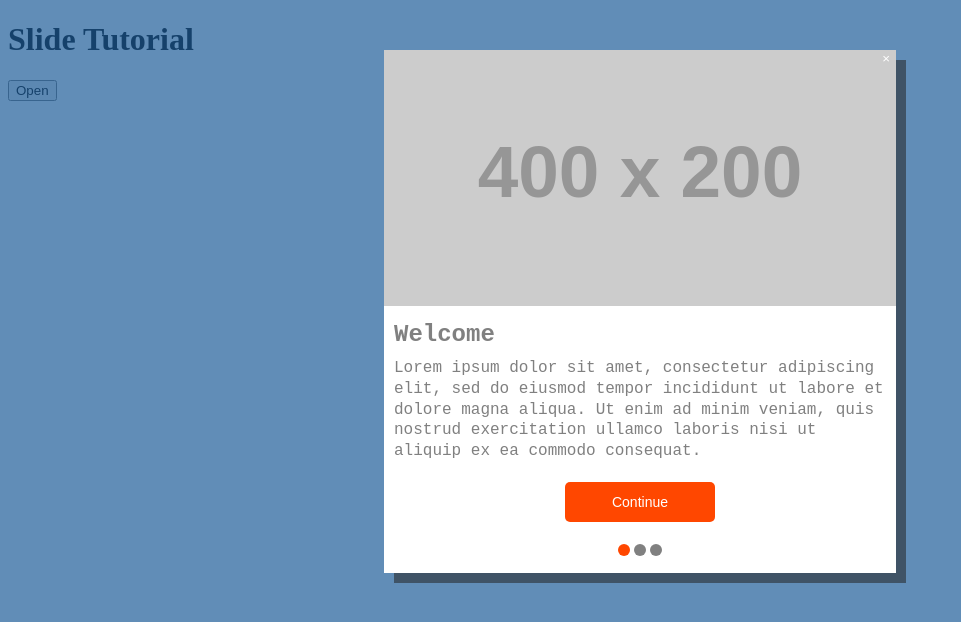
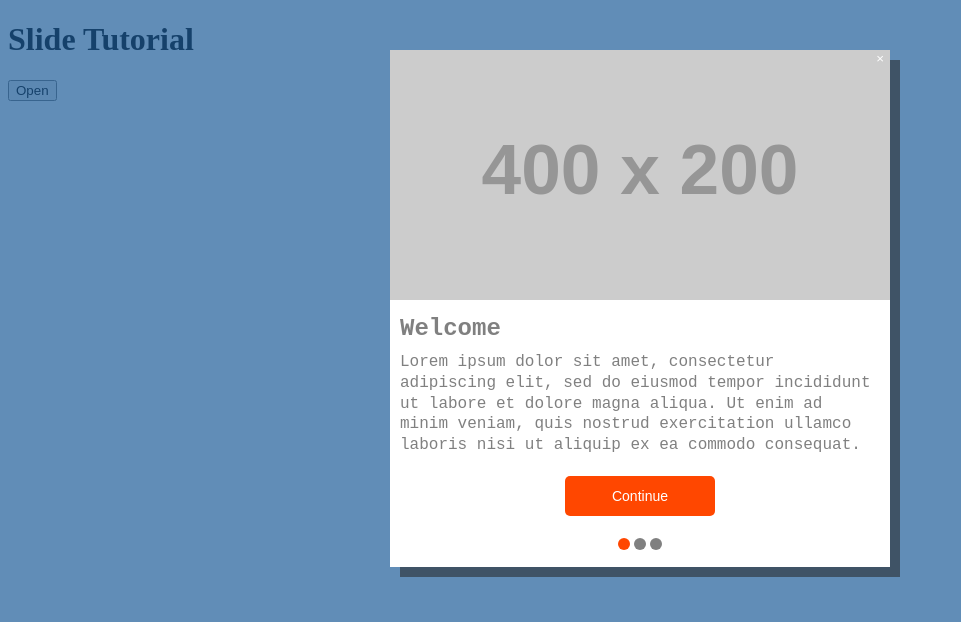
Before and after one commit to aweiksnar/slide-tutorial, a website: page example/custom.html in a window 1280 px wide. Both pictures are taken after a click on the button "Open". Shown: the whole page, without its empty margins (0-961 px from the left). Drawn offline with Linux system fonts and the light colour scheme; placeholder pictures from the web are drawn by us.

Commit message:
Update custom.html

```diff
--- a/example/custom.html
+++ b/example/custom.html
@@ -8,16 +8,11 @@
       .slide-tutorial {
         font-family: monospace, sans-serif;
         background: rgba(31, 93, 153, 0.7);
-        opacity: 0.0;
-      }
-
-      .slide-tutorial.active {
-        opacity: 1.0;
-        transition: opacity 1s;
       }
 
       .slide-tutorial .slide-tutorial-container {
         box-shadow: 10px 10px rgba(34, 34, 34, 0.540);
+        max-width: 500px;
       }
 
       .slide-tutorial .slide-tutorial-container .slide-tutorial-close-button {
@@ -79,9 +74,9 @@
   <script src="../slide-tutorial.js"></script>
   <script type="text/javascript">
       var slideTutorial = new SlideTutorial({slides: [
-          {image: 'http://placehold.it/400X200/green&text=slide%201', title: 'Welcome', content: 'Lorem ipsum dolor sit amet, consectetur adipiscing elit, sed do eiusmod tempor incididunt ut labore et dolore magna aliqua. Ut enim ad minim veniam, quis nostrud exercitation ullamco laboris nisi ut aliquip ex ea commodo consequat.'},
-          {image: 'http://placehold.it/400X200/green&text=slide%202', title: 'Second Slide', content: 'Lorem ipsum dolor sit amet, consectetur adipiscing elit, sed do eiusmod tempor incididunt ut labore et dolore magna aliqua. Ut enim ad minim veniam, quis nostrud exercitation ullamco laboris nisi ut aliquip ex ea commodo consequat.'},
-          {image: 'http://placehold.it/400X200/green&text=slide%203', title: 'Third Slide', content: 'Lorem ipsum dolor sit amet, consectetur adipiscing elit, sed do eiusmod tempor incididunt ut labore et dolore magna aliqua. Ut enim ad minim veniam, quis nostrud exercitation ullamco laboris nisi ut aliquip ex ea commodo consequat.'}
+          {image: 'http://placehold.it/400X200&text=slide%201', title: 'Welcome', content: 'Lorem ipsum dolor sit amet, consectetur adipiscing elit, sed do eiusmod tempor incididunt ut labore et dolore magna aliqua. Ut enim ad minim veniam, quis nostrud exercitation ullamco laboris nisi ut aliquip ex ea commodo consequat.'},
+          {image: 'http://placehold.it/400X200&text=slide%202', title: 'Second Slide', content: 'Lorem ipsum dolor sit amet, consectetur adipiscing elit, sed do eiusmod tempor incididunt ut labore et dolore magna aliqua. Ut enim ad minim veniam, quis nostrud exercitation ullamco laboris nisi ut aliquip ex ea commodo consequat.'},
+          {image: 'http://placehold.it/400X200&text=slide%203', title: 'Third Slide', content: 'Lorem ipsum dolor sit amet, consectetur adipiscing elit, sed do eiusmod tempor incididunt ut labore et dolore magna aliqua. Ut enim ad minim veniam, quis nostrud exercitation ullamco laboris nisi ut aliquip ex ea commodo consequat.'}
       ], nextButtonText: 'Continue', finishButtonText: 'Get Started'});
 
       document.getElementById('open-slide-tutorial')
```
